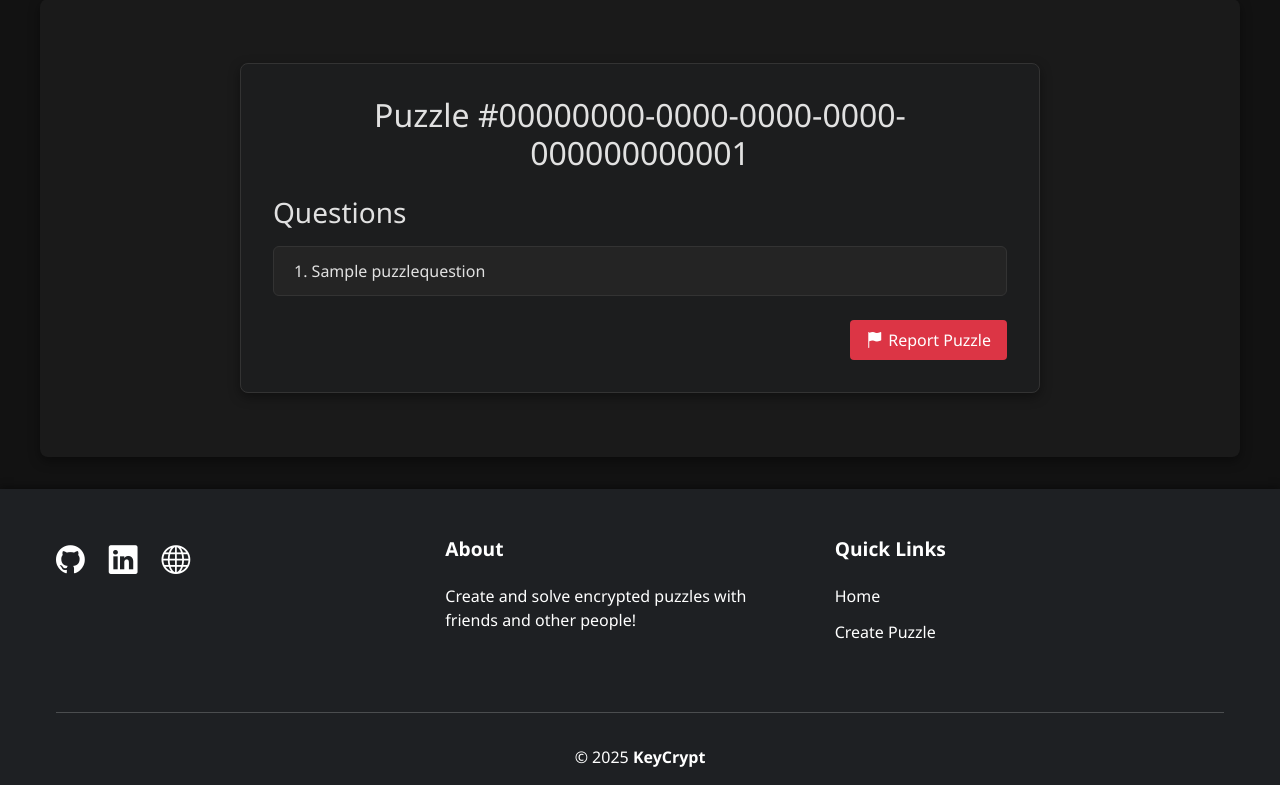
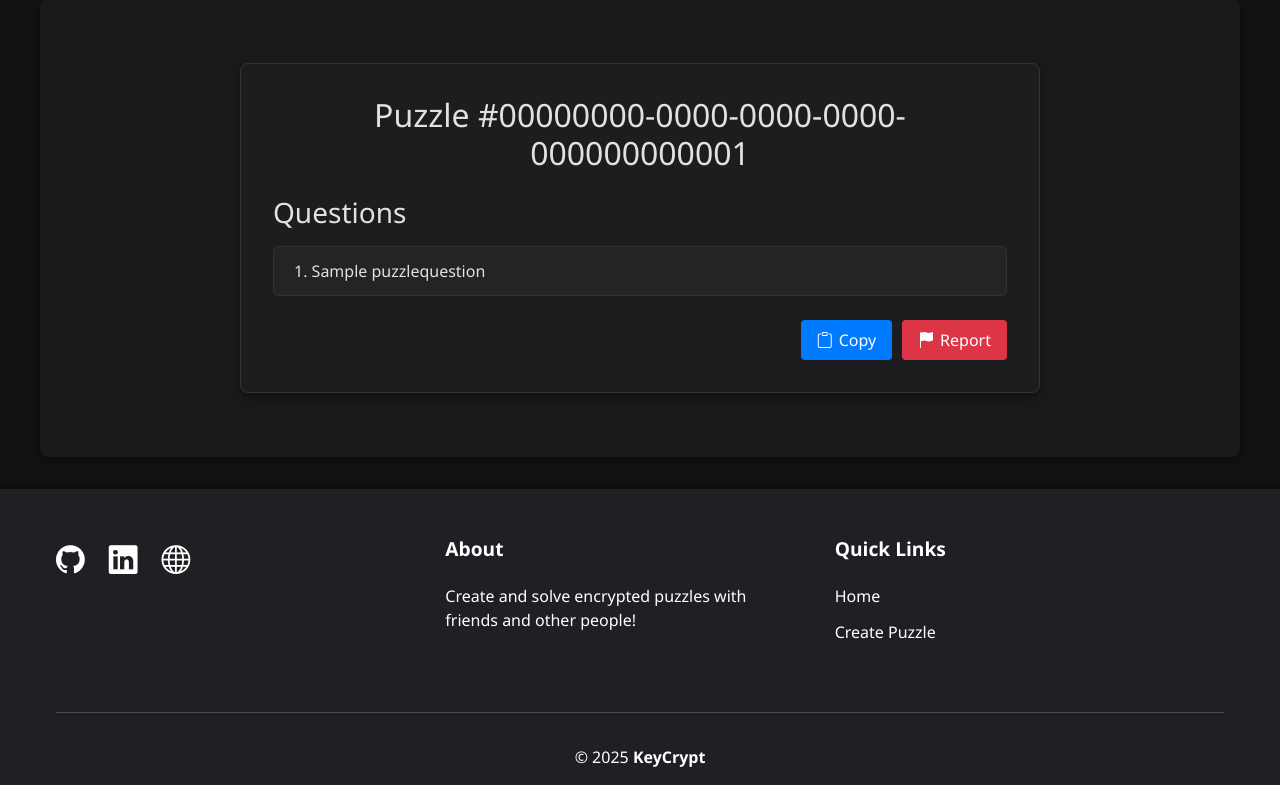
Before and after one commit to mlziade/keycrypt, a Django app: page /puzzle/view/00000000-0000-0000-0000-000000000001/ in a window 1280 px wide. Shown: the part 99-884 px from the top of the page. Run offline with Django 5.2, Linux system fonts and the light colour scheme; tables that the repository leaves empty hold one stand-in row (values such as "Sample post"); some libraries are stand-ins or nearby versions.

Commit message:
Add copy URL button functionality and style updates in view_puzzle

```diff
--- a/static/view_puzzle.css
+++ b/static/view_puzzle.css
@@ -36,6 +36,28 @@
     display: flex;
     justify-content: flex-end;
     margin-top: 2rem;
+    gap: 10px; /* Add space between buttons */
+}
+
+.btn-copy-url {
+    background-color: #007bff;
+    color: white;
+    border: none;
+    padding: 8px 16px;
+    border-radius: 4px;
+    cursor: pointer;
+    display: flex;
+    align-items: center;
+    gap: 6px;
+    transition: background-color 0.3s;
+}
+
+.btn-copy-url:hover {
+    background-color: #0069d9;
+}
+
+.btn-copy-url i {
+    font-size: 1rem;
 }
 
 .btn-report {
--- a/static/view_puzzle.js
+++ b/static/view_puzzle.js
@@ -1,4 +1,5 @@
 document.addEventListener('DOMContentLoaded', function() {
+    // Report button functionality
     const reportButton = document.getElementById('reportButton');
     const reportForm = document.getElementById('reportForm');
 
@@ -9,4 +10,26 @@ document.addEventListener('DOMContentLoaded', function() {
             }
         });
     }
+
+    // Copy URL button functionality
+    const copyUrlButton = document.getElementById('copyUrlButton');
+
+    if (copyUrlButton) {
+        copyUrlButton.addEventListener('click', function() {
+            navigator.clipboard.writeText(window.location.href.replace("view", "solve"))
+                .then(() => {
+                    // Show feedback that URL was copied
+                    const originalText = copyUrlButton.innerHTML;
+                    copyUrlButton.innerHTML = '<i class="bi bi-check"></i> Copied!';
+
+                    setTimeout(() => {
+                        copyUrlButton.innerHTML = originalText;
+                    }, 2000);
+                })
+                .catch(err => {
+                    console.error('Failed to copy URL: ', err);
+                    alert('Failed to copy URL to clipboard');
+                });
+        });
+    }
 });
--- a/templates/view_puzzle.html
+++ b/templates/view_puzzle.html
@@ -35,8 +35,11 @@
         {% endif %}
 
         <div class="action-buttons mt-4">
+            <button id="copyUrlButton" class="btn-copy-url">
+                <i class="bi bi-clipboard"></i> Copy
+            </button>
             <button id="reportButton" class="btn-report">
-                <i class="bi bi-flag-fill"></i> Report Puzzle
+                <i class="bi bi-flag-fill"></i> Report
             </button>
         </div>
 
```
